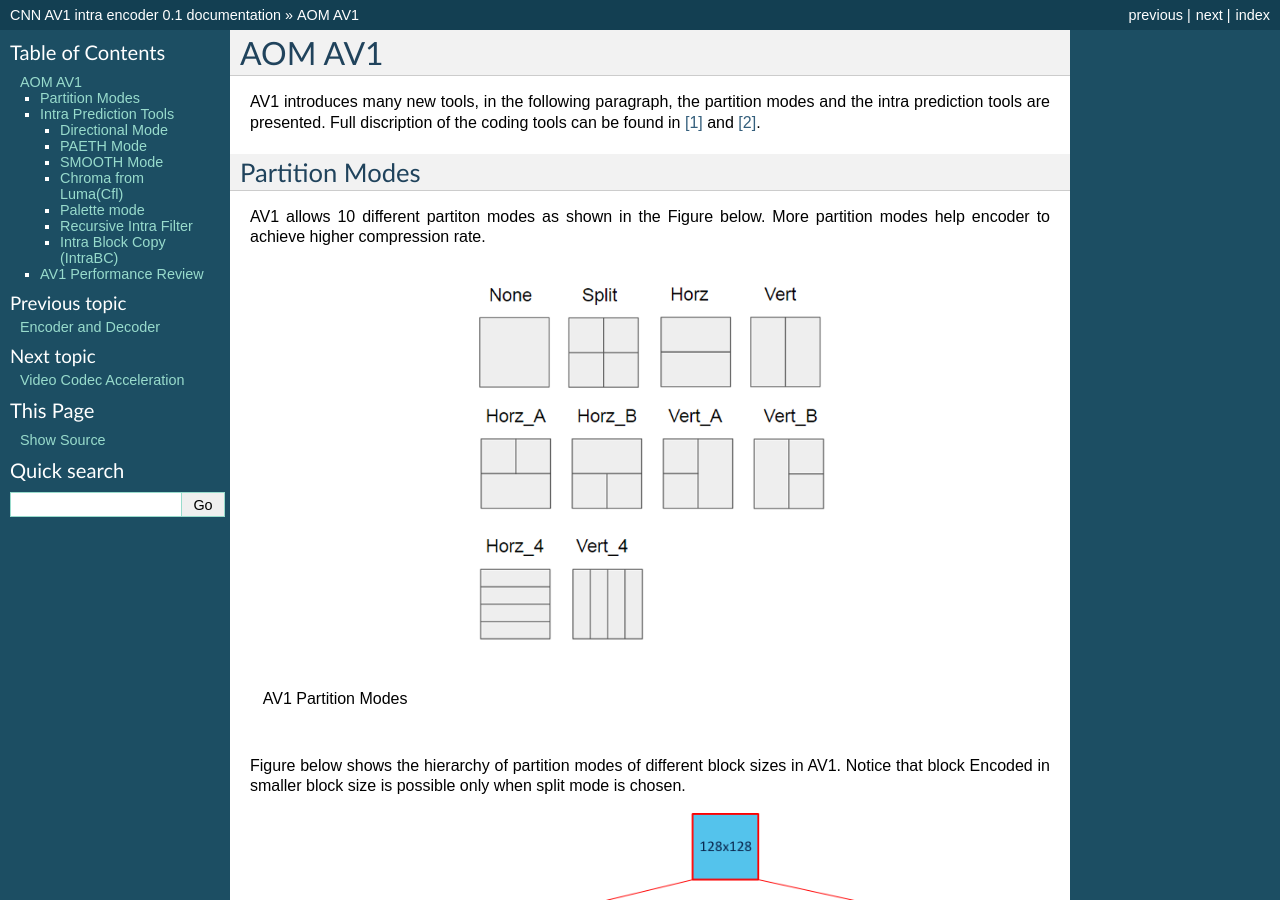
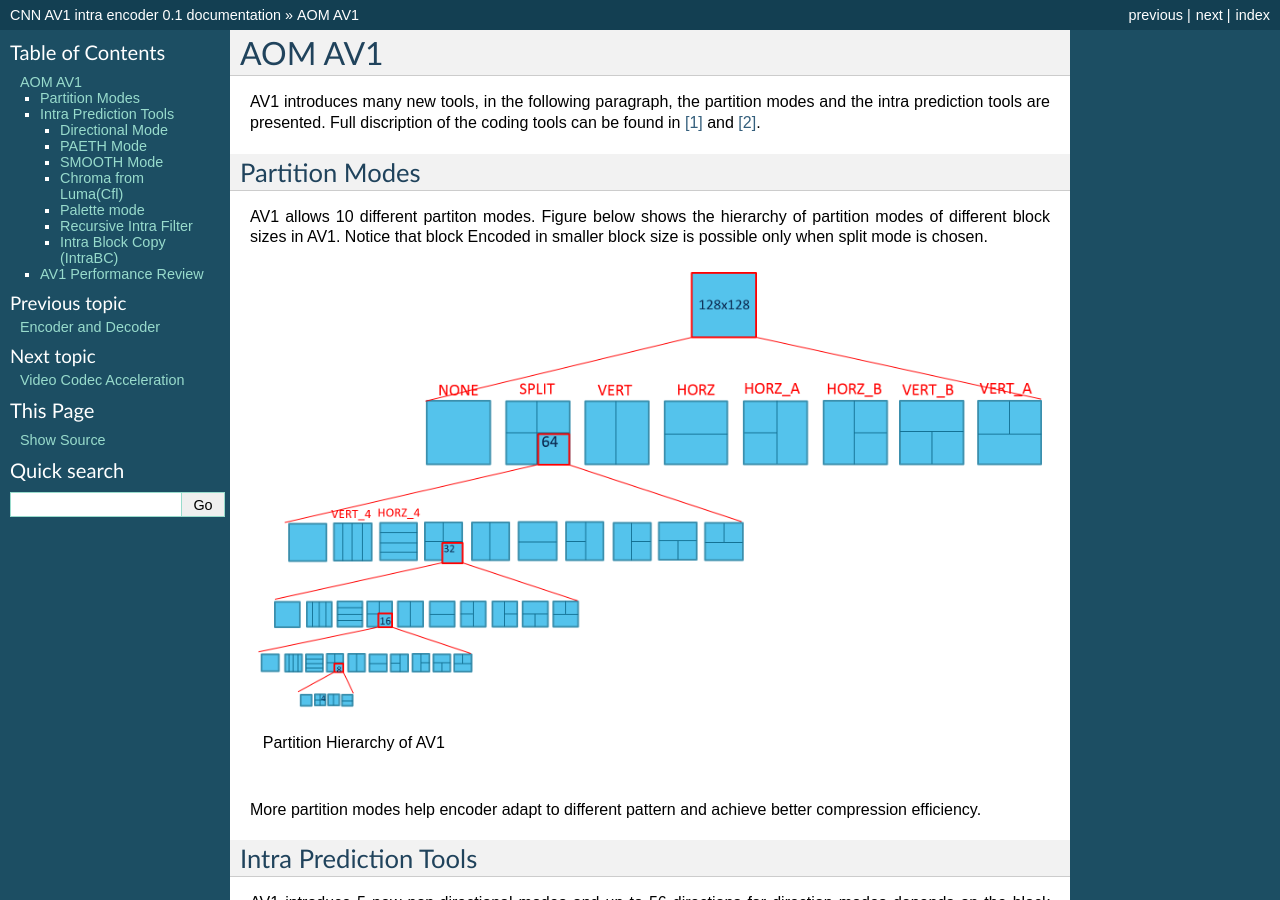
Before and after one commit to epadam/CNN-AV1-intra-encoder, a Sphinx documentation site: the page built from source/aom_av1.rst, in a window 1280 px wide and 900 px high. Built offline with Sphinx 7.4.7, drawn with Linux system fonts in a browser that asks for light colours.

Commit message:
Update aom_av1.rst

```diff
--- a/source/aom_av1.rst
+++ b/source/aom_av1.rst
@@ -8,17 +8,14 @@ AV1 introduces many new tools, in the following paragraph, the partition modes a
 Partition Modes
 ==========================
 
-AV1 allows 10 different partiton modes as shown in the Figure below. More partition modes help encoder to achieve higher compression rate.
+AV1 allows 10 different partiton modes. Figure below shows the hierarchy of partition modes of different block sizes in AV1. Notice that block Encoded in smaller block size is possible only when split mode is chosen.
 
-.. figure:: img/partition_modes.png
-   :width: 50%
+.. figure:: img/Partitionhierarchy.png
    :align: center
 
-   AV1 Partition Modes
+   Partition Hierarchy of AV1
 
-Figure below shows the hierarchy of partition modes of different block sizes in AV1. Notice that block Encoded in smaller block size is possible only when split mode is chosen.
-
-.. image:: img/Partitionhierarchy.png
+More partition modes help encoder adapt to different pattern and achieve better compression efficiency.
 
 ==========================
 Intra Prediction Tools
```
